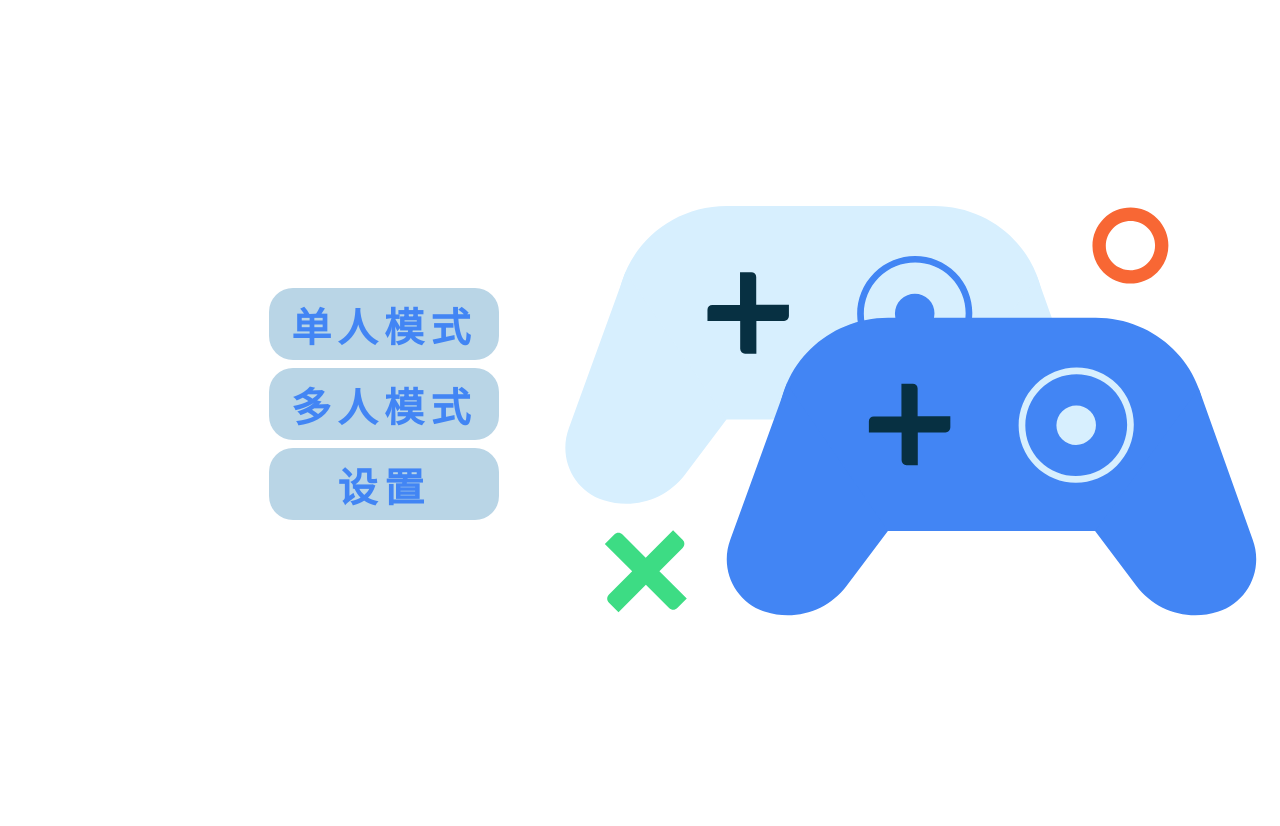
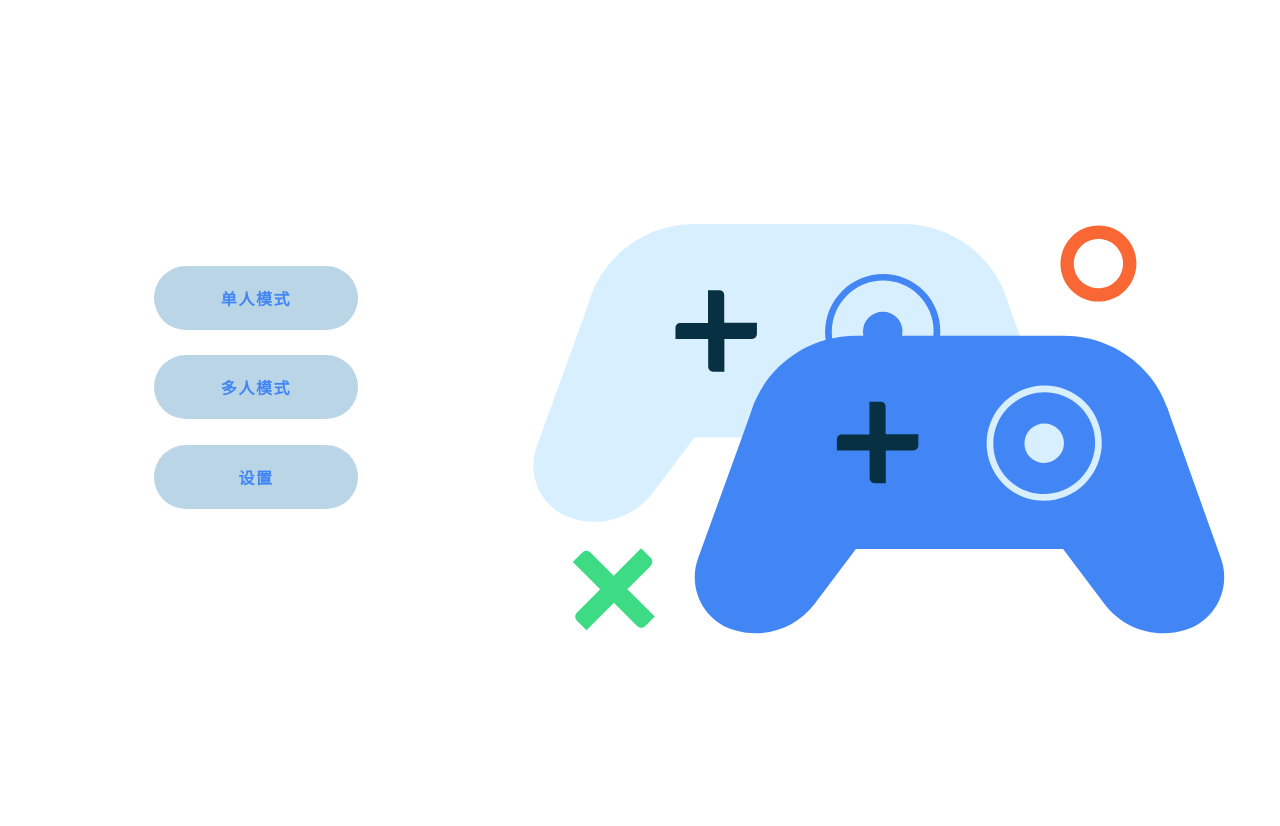
Before and after one commit to rmEleven/FireBall, a Django app: page / in a window 1280 px wide. Before the commit the page ends 616 px from the top, so only its background shows below. Run offline with Django 4.2, Linux system fonts and the light colour scheme; some libraries are stand-ins or nearby versions.

Commit message:
微调css

```diff
--- a/static/css/game.css
+++ b/static/css/game.css
@@ -5,39 +5,46 @@
     background-image: url("/static/image/menu/background.svg");
     background-size: auto 100%;
     background-repeat: no-repeat;
-    background-position: 40vw center;
+    background-position: right center;
 
     user-select: none;
 }
 
 .game-menu-field {
-    height: 32vh;
-    width: 20vw;
+    height: 40%;
+    width: 20%;
 
     position: relative;
-    top: 35vh;
-    left: 20vw;
+    top: 30%;
+    left: 10%;
 }
 
 .game-menu-field-item {
-    height: 7vh;
-    width: 16vw;
-    padding: 1vh 1vw 1vh 1vw;
-    margin: 1vh 1vw 1vh 1vw;
+    height: 20%;
+    width: 80%;
+
+    padding: 5%;
+    margin: 10%;
+
+    box-sizing: border-box;
+
+    /* 文字水平、垂直居中 */
+    display: flex;
+    align-items: center;
+    justify-content: center;
 
     color: rgb(66, 133, 244);
-    font-size: 5vh;
+    font-size: 100%;
     font-weight: bold;
-    text-align: center;
-    letter-spacing: 0.5vw;
+    letter-spacing: 0.1em;
 
     cursor: pointer;
-    border-radius: 3vh;
+    border-radius: 3em;
     background-color: rgb(185, 213, 230);
 }
 
 .game-menu-field-item:hover {
-    transform: scale(1.05);
+    transform: scale(1.1);
     transition: 500ms;
 }
 
```
Also changed, not shown: game/static/css/game.css (+21 -14 lines).
